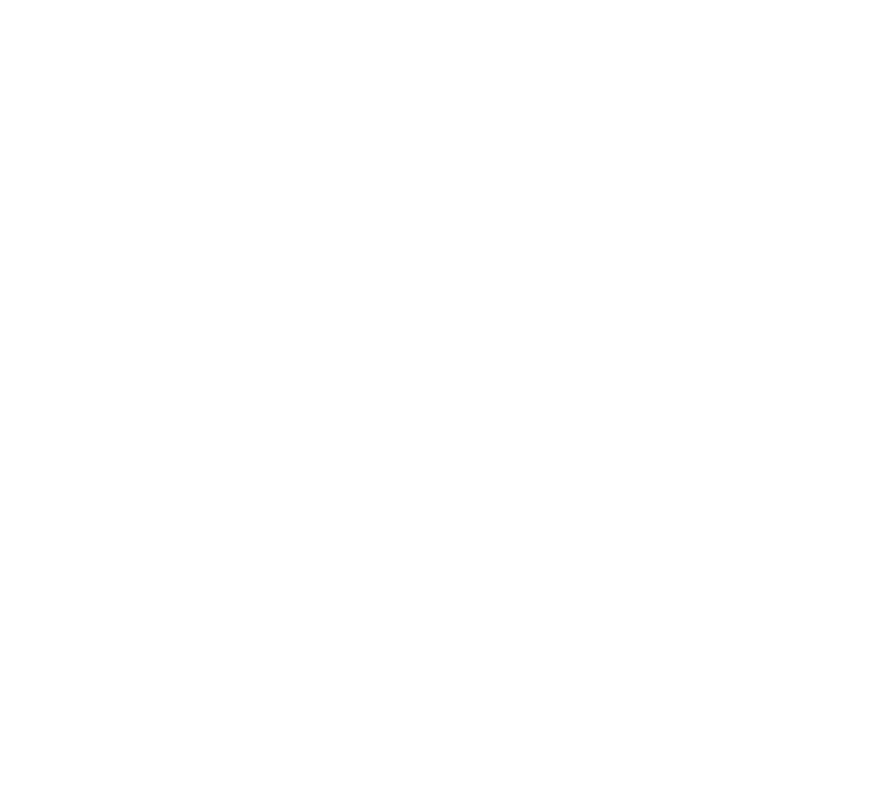
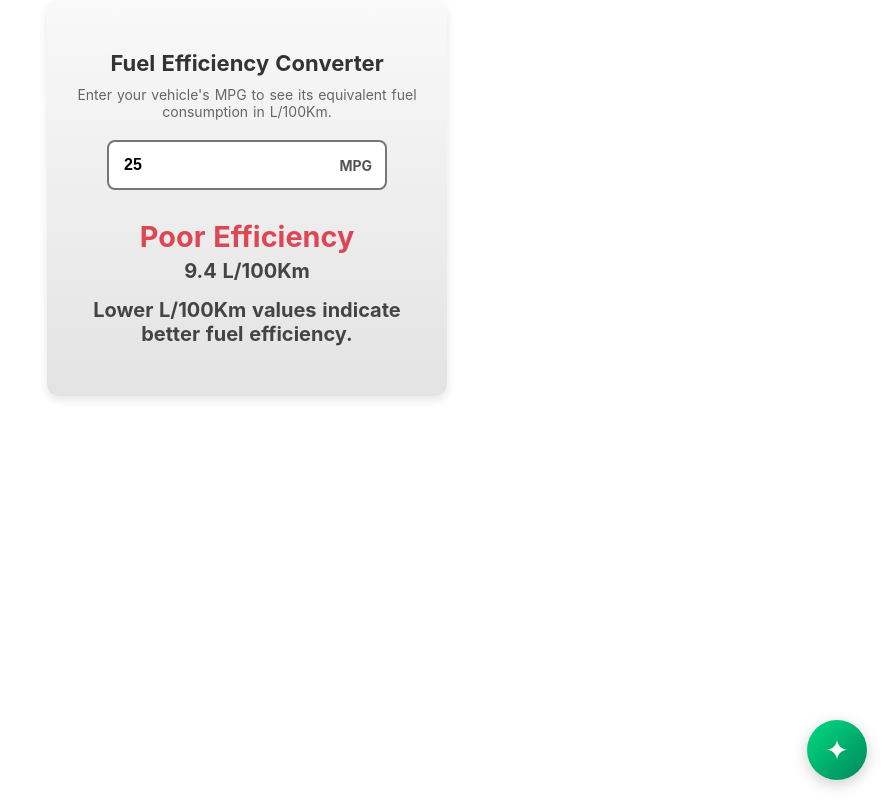
Before and after one commit to ousachea/App, a Nuxt app: page /MPG in a window 1280 px wide. Before the commit this address had no page. Shown: the whole page, without its empty margins (393-1280 px from the left). Built offline with nearby package versions, Linux system fonts and the light colour scheme.

Commit message:
update gold

```diff
--- a/components/PageSwitcher.vue
+++ b/components/PageSwitcher.vue
@@ -23,7 +23,9 @@ import { ref } from 'vue';
 const pages = [
   { name: 'Home', path: '/' },
   { name: 'Gold', path: '/gold' },
-  { name: 'Phone', path: '/phone' }
+  { name: 'Phone', path: '/phone' },
+  { name: 'MPG', path: '/mpg' },
+  { name: 'Temperture', path: '/temperture' }
 ];
 
 const menuOpen = ref(false);
--- /dev/null
+++ b/pages/MPG.vue
@@ -0,0 +1,187 @@
+<template>
+    <div class="container-mpg">
+        <PageSwitcher/>
+      <h2 class="title">Fuel Efficiency Converter</h2>
+      <p class="description">Enter your vehicle's MPG to see its equivalent fuel consumption in L/100Km.</p>
+
+      <div class="input-wrapper">
+        <input
+          type="number"
+          v-model="mpg"
+          class="input-mpg"
+          min="1"
+          max="100000"
+          @input="validateInput"
+          placeholder="Enter MPG"
+        />
+        <span class="unit">MPG</span>
+      </div>
+
+      <div class="mpg-total">
+        <h1 :class="['animated-text', mpgConvertClass()]">{{ mpgConvertText() }}</h1>
+        <p class="loop-animation">{{ mpgConvert() }} L/100Km</p>
+        <p class="info-text">Lower L/100Km values indicate better fuel efficiency.</p>
+      </div>
+    </div>
+  </template>
+
+  <script>
+  import PageSwitcher from '../components/PageSwitcher.vue';
+
+  export default {
+    data() {
+      return {
+        mpg: 25,
+      };
+    },
+    methods: {
+      mpgConvert() {
+        let mpgValue = parseFloat(this.mpg);
+        if (isNaN(mpgValue) || mpgValue < 1 || mpgValue > 100000) return "-";
+        return parseFloat(235.215 / mpgValue).toFixed(1);
+      },
+      mpgConvertText() {
+        let value = this.mpgConvert();
+        if (value <= 6) return "Great Efficiency";
+        if (value <= 8) return "Good Efficiency";
+        return "Poor Efficiency";
+      },
+      mpgConvertClass() {
+        let value = this.mpgConvert();
+        if (value <= 6) return "great";
+        if (value <= 8) return "good";
+        return "bad";
+      },
+      validateInput(event) {
+        let value = event.target.value.replace(/[^0-9]/g, '');
+        value = value ? Math.min(Math.max(parseInt(value, 10), 1), 100000) : "";
+        this.mpg = value;
+      },
+    },
+  };
+  </script>
+
+  <style scoped>
+  .container-mpg {
+    display: flex;
+    flex-direction: column;
+    justify-content: center;
+    align-items: center;
+    padding: 50px 20px;
+    margin: 0 auto;
+    max-width: 400px;
+    text-align: center;
+    background: linear-gradient(to bottom, #f9f9f9, #e3e3e3);
+    border-radius: 12px;
+    box-shadow: 0px 4px 10px rgba(0, 0, 0, 0.1);
+  }
+  .title {
+    font-size: 22px;
+    font-weight: bold;
+    color: #333;
+    margin-bottom: 10px;
+  }
+  .description {
+    font-size: 14px;
+    color: #666;
+    margin-bottom: 20px;
+  }
+  .input-wrapper {
+    position: relative;
+    display: flex;
+    align-items: center;
+    max-width: 280px;
+    width: 100%;
+  }
+  .input-mpg {
+    font-size: 16px;
+    font-weight: bold;
+    padding: 14px 50px 14px 15px;
+    text-align: left;
+    border: 2px solid #777;
+    border-radius: 8px;
+    width: 100%;
+    outline: none;
+    transition: all 0.3s ease-in-out;
+    background: #fff;
+  }
+  .input-mpg:focus {
+    border-color: #007bff;
+    box-shadow: 0 0 8px rgba(0, 123, 255, 0.3);
+  }
+  .unit {
+    position: absolute;
+    right: 15px;
+    font-size: 14px;
+    color: #555;
+    font-weight: bold;
+  }
+  .mpg-total {
+    display: flex;
+    flex-direction: column;
+    justify-items: center;
+    align-items: center;
+    padding-top: 30px;
+  }
+  .mpg-total p {
+    font-size: 20px;
+    font-weight: bold;
+    color: #444;
+  }
+  .mpg-total h1 {
+    font-size: 28px;
+    font-weight: bold;
+    text-align: center;
+    margin-bottom: 10px;
+  }
+  .mpg-total .great {
+    color: #28a745;
+  }
+  .mpg-total .good {
+    color: #ffc107;
+  }
+  .mpg-total .bad {
+    color: #dc3545;
+  }
+  .animated-text {
+    animation: fadeInOut 2s infinite alternate;
+  }
+  .loop-animation {
+    font-size: 22px;
+    font-weight: bold;
+    color: #007bff;
+    animation: bounce 1.5s infinite alternate;
+  }
+  .info-text {
+    font-size: 13px;
+    color: #666;
+    margin-top: 10px;
+  }
+  @keyframes fadeInOut {
+    0% { opacity: 0.5; transform: scale(0.95); }
+    100% { opacity: 1; transform: scale(1.05); }
+  }
+  @keyframes bounce {
+    0% { transform: translateY(0); }
+    100% { transform: translateY(-5px); }
+  }
+  @media (max-width: 600px) {
+    .container-mpg {
+      padding: 30px 15px;
+      max-width: 350px;
+    }
+    .input-mpg {
+      font-size: 14px;
+      padding: 12px;
+    }
+    .mpg-total p {
+      font-size: 18px;
+    }
+    .mpg-total h1 {
+      font-size: 26px;
+    }
+    .info-text {
+      font-size: 12px;
+    }
+  }
+  </style>
--- /dev/null
+++ b/pages/Temperture.vue
@@ -0,0 +1,184 @@
+<template>
+    <div class="container-mpg">
+      <h2 class="title">Fuel Efficiency Converter</h2>
+      <p class="description">Enter your vehicle's MPG to see its equivalent fuel consumption in L/100Km.</p>
+
+      <div class="input-wrapper">
+        <input
+          type="number"
+          v-model="mpg"
+          class="input-mpg"
+          min="1"
+          max="100000"
+          @input="validateInput"
+          placeholder="Enter MPG"
+        />
+        <span class="unit">MPG</span>
+      </div>
+
+      <div class="mpg-total">
+        <h1 :class="['animated-text', mpgConvertClass()]">{{ mpgConvertText() }}</h1>
+        <p class="loop-animation">{{ mpgConvert() }} L/100Km</p>
+        <p class="info-text">Lower L/100Km values indicate better fuel efficiency.</p>
+      </div>
+    </div>
+  </template>
+
+  <script>
+  export default {
+    data() {
+      return {
+        mpg: 25,
+      };
+    },
+    methods: {
+      mpgConvert() {
+        let mpgValue = parseFloat(this.mpg);
+        if (isNaN(mpgValue) || mpgValue < 1 || mpgValue > 100000) return "-";
+        return parseFloat(235.215 / mpgValue).toFixed(1);
+      },
+      mpgConvertText() {
+        let value = this.mpgConvert();
+        if (value <= 6) return "Great Efficiency";
+        if (value <= 8) return "Good Efficiency";
+        return "Poor Efficiency";
+      },
+      mpgConvertClass() {
+        let value = this.mpgConvert();
+        if (value <= 6) return "great";
+        if (value <= 8) return "good";
+        return "bad";
+      },
+      validateInput(event) {
+        let value = event.target.value.replace(/[^0-9]/g, '');
+        value = value ? Math.min(Math.max(parseInt(value, 10), 1), 100000) : "";
+        this.mpg = value;
+      },
+    },
+  };
+  </script>
+
+  <style scoped>
+  .container-mpg {
+    display: flex;
+    flex-direction: column;
+    justify-content: center;
+    align-items: center;
+    padding: 50px 20px;
+    margin: 0 auto;
+    max-width: 400px;
+    text-align: center;
+    background: linear-gradient(to bottom, #f9f9f9, #e3e3e3);
+    border-radius: 12px;
+    box-shadow: 0px 4px 10px rgba(0, 0, 0, 0.1);
+  }
+  .title {
+    font-size: 22px;
+    font-weight: bold;
+    color: #333;
+    margin-bottom: 10px;
+  }
+  .description {
+    font-size: 14px;
+    color: #666;
+    margin-bottom: 20px;
+  }
+  .input-wrapper {
+    position: relative;
+    display: flex;
+    align-items: center;
+    max-width: 280px;
+    width: 100%;
+  }
+  .input-mpg {
+    font-size: 16px;
+    font-weight: bold;
+    padding: 14px 50px 14px 15px;
+    text-align: left;
+    border: 2px solid #777;
+    border-radius: 8px;
+    width: 100%;
+    outline: none;
+    transition: all 0.3s ease-in-out;
+    background: #fff;
+  }
+  .input-mpg:focus {
+    border-color: #007bff;
+    box-shadow: 0 0 8px rgba(0, 123, 255, 0.3);
+  }
+  .unit {
+    position: absolute;
+    right: 15px;
+    font-size: 14px;
+    color: #555;
+    font-weight: bold;
+  }
+  .mpg-total {
+    display: flex;
+    flex-direction: column;
+    justify-items: center;
+    align-items: center;
+    padding-top: 30px;
+  }
+  .mpg-total p {
+    font-size: 20px;
+    font-weight: bold;
+    color: #444;
+  }
+  .mpg-total h1 {
+    font-size: 28px;
+    font-weight: bold;
+    text-align: center;
+    margin-bottom: 10px;
+  }
+  .mpg-total .great {
+    color: #28a745;
+  }
+  .mpg-total .good {
+    color: #ffc107;
+  }
+  .mpg-total .bad {
+    color: #dc3545;
+  }
+  .animated-text {
+    animation: fadeInOut 2s infinite alternate;
+  }
+  .loop-animation {
+    font-size: 22px;
+    font-weight: bold;
+    color: #007bff;
+    animation: bounce 1.5s infinite alternate;
+  }
+  .info-text {
+    font-size: 13px;
+    color: #666;
+    margin-top: 10px;
+  }
+  @keyframes fadeInOut {
+    0% { opacity: 0.5; transform: scale(0.95); }
+    100% { opacity: 1; transform: scale(1.05); }
+  }
+  @keyframes bounce {
+    0% { transform: translateY(0); }
+    100% { transform: translateY(-5px); }
+  }
+  @media (max-width: 600px) {
+    .container-mpg {
+      padding: 30px 15px;
+      max-width: 350px;
+    }
+    .input-mpg {
+      font-size: 14px;
+      padding: 12px;
+    }
+    .mpg-total p {
+      font-size: 18px;
+    }
+    .mpg-total h1 {
+      font-size: 26px;
+    }
+    .info-text {
+      font-size: 12px;
+    }
+  }
+  </style>
```
Also changed, not shown: pages/Gold.vue (line endings or trailing spaces).
